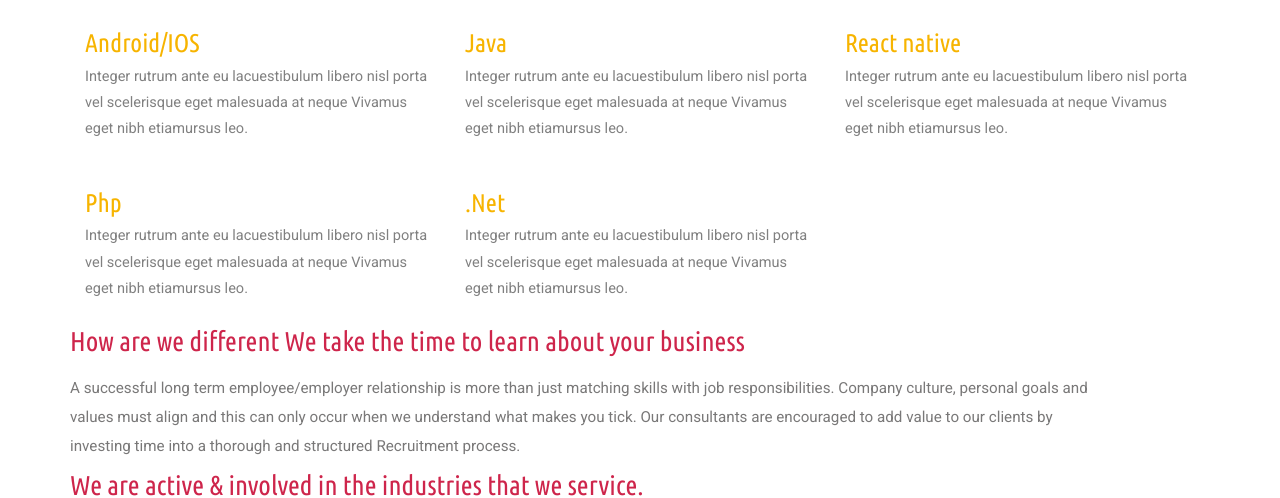
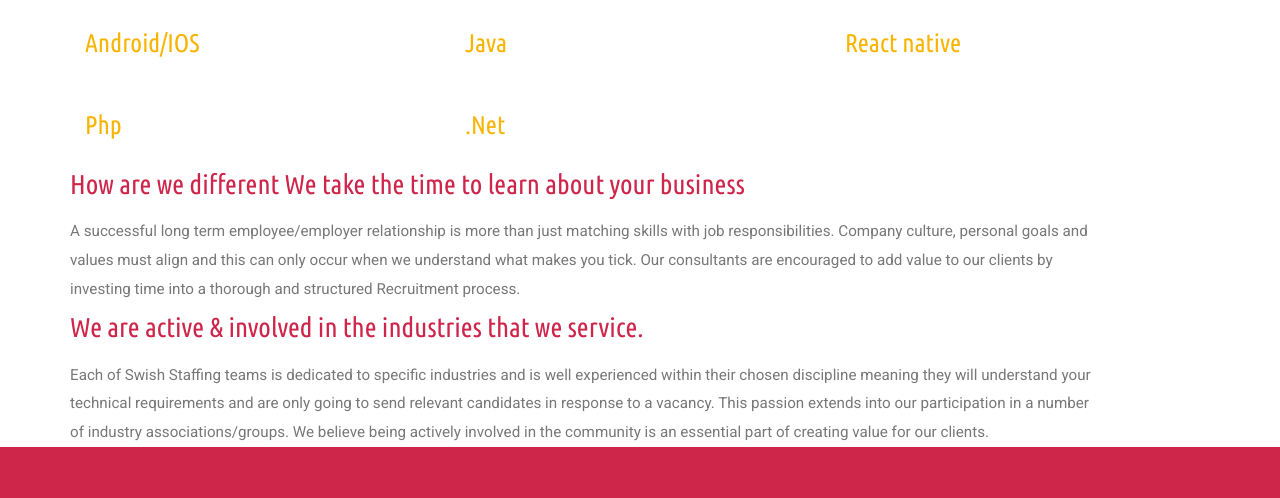
Before and after one commit to anusharish/SwishSoftwareSolutions, a plain HTML site: page about.html in a window 1280 px wide. Shown: the part 768-1266 px from the top of the page. Drawn offline with Linux system fonts and the light colour scheme.

```diff
--- a/about.html
+++ b/about.html
@@ -119,26 +119,26 @@ Author email: rajsoftanium@gmail.com
 	    <div class="history-bottom">
 	    	<div class="col-md-4 history-grids">
 	    		<h4>Android/IOS</h4>
-	    		<p>Integer rutrum ante eu lacuestibulum libero nisl porta vel scelerisque eget malesuada at neque Vivamus eget nibh etiamursus leo.</p>
+<!-- 	    		<p>Integer rutrum ante eu lacuestibulum libero nisl porta vel scelerisque eget malesuada at neque Vivamus eget nibh etiamursus leo.</p> -->
 	    	</div>
 	    	<div class="col-md-4 history-grids">
 	    		<h4>Java</h4>
-	    		<p>Integer rutrum ante eu lacuestibulum libero nisl porta vel scelerisque eget malesuada at neque Vivamus eget nibh etiamursus leo.</p>
+	    		<!-- <p>Integer rutrum ante eu lacuestibulum libero nisl porta vel scelerisque eget malesuada at neque Vivamus eget nibh etiamursus leo.</p> -->
 	    	</div>
 	    	<div class="col-md-4 history-grids">
 	    		<h4>React native</h4>
-	    		<p>Integer rutrum ante eu lacuestibulum libero nisl porta vel scelerisque eget malesuada at neque Vivamus eget nibh etiamursus leo.</p>
+	    		<!-- <p>Integer rutrum ante eu lacuestibulum libero nisl porta vel scelerisque eget malesuada at neque Vivamus eget nibh etiamursus leo.</p> -->
 	    	</div>
 	    	<div class="clearfix"> </div>
 	    </div>
 	    <div class="history-bottom">
 	    	<div class="col-md-4 history-grids">
 	    		<h4>Php</h4>
-	    		<p>Integer rutrum ante eu lacuestibulum libero nisl porta vel scelerisque eget malesuada at neque Vivamus eget nibh etiamursus leo.</p>
+	    		<!-- <p>Integer rutrum ante eu lacuestibulum libero nisl porta vel scelerisque eget malesuada at neque Vivamus eget nibh etiamursus leo.</p> -->
 	    	</div>
 	    	<div class="col-md-4 history-grids">
 	    		<h4>.Net</h4>
-	    		<p>Integer rutrum ante eu lacuestibulum libero nisl porta vel scelerisque eget malesuada at neque Vivamus eget nibh etiamursus leo.</p>
+	    		<!-- <p>Integer rutrum ante eu lacuestibulum libero nisl porta vel scelerisque eget malesuada at neque Vivamus eget nibh etiamursus leo.</p> -->
 	    	</div>
 	    	<!-- <div class="col-md-4 history-grids">
 	    		<h4>2009</h4>
```
Also changed, not shown: contact.html (+0 -1 lines).
